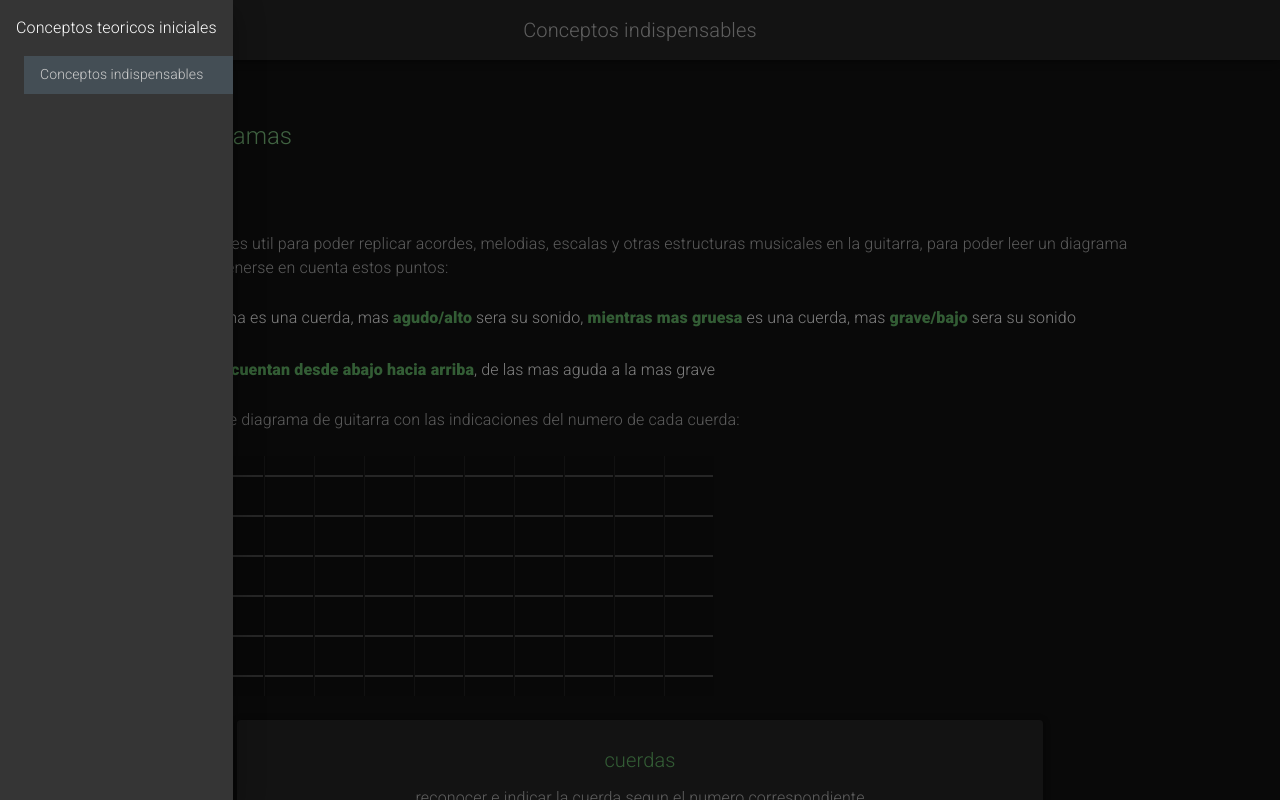
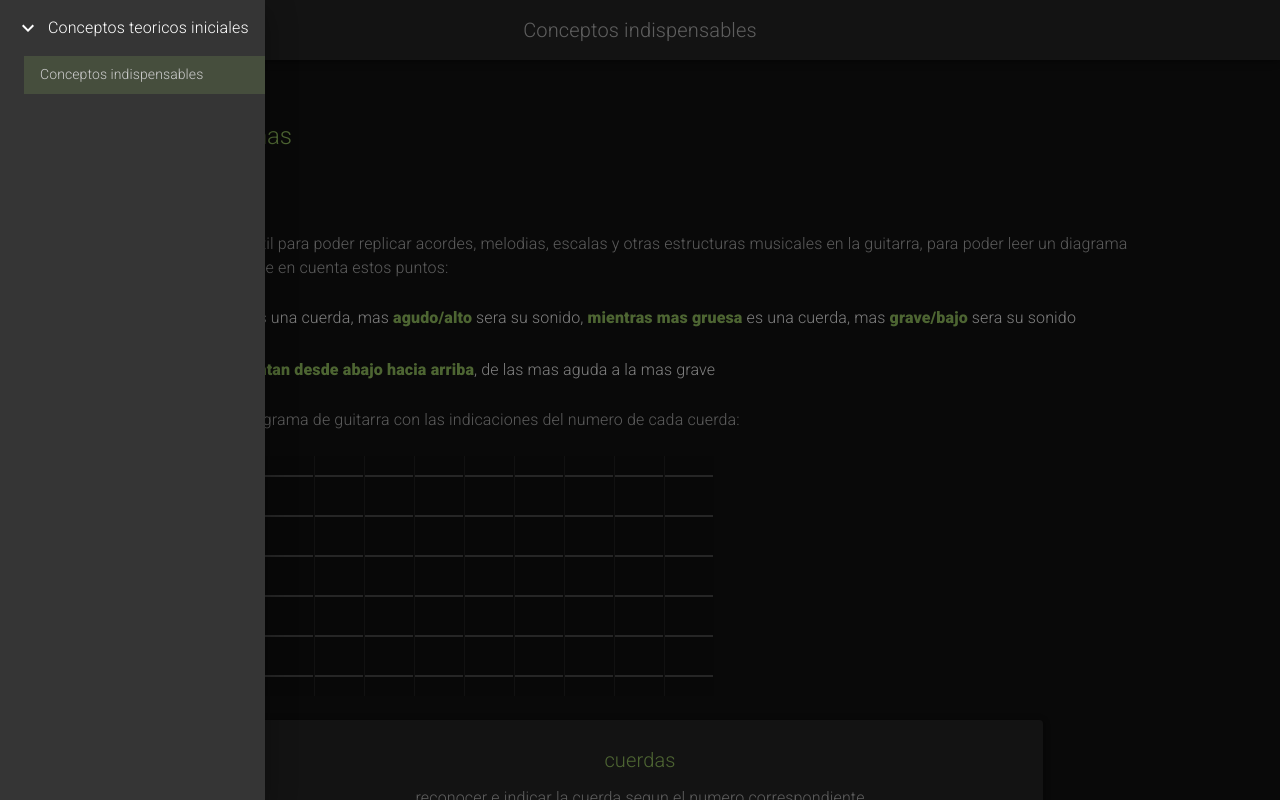
Before and after one commit to radras44/Music_instructor, a Next.js app: page /courses/guitar/S1-L1 in a window 1280 px wide. Both pictures are taken after a click on the button 96 px from the left and 30 px from the top of the page. Shown: the top 800 px of the page. Built offline with nearby package versions, Linux system fonts and the light colour scheme.

Commit message:
probando solucion a error en build de github pages 2

```diff
--- a/src/components/Text.tsx
+++ b/src/components/Text.tsx
@@ -2,14 +2,14 @@ import { robotoMono } from "@/assets/fonts"
 import { TextComponent } from "@/interfaces/baseInterfaces"
 import { LabelImportant } from "@mui/icons-material"
 import { Box, ListItemButton, ListItemIcon, Typography, useTheme } from "@mui/material"
-import { green } from "@mui/material/colors"
+import { green, lightGreen } from "@mui/material/colors"
 import Link from "next/link"
 import { CSSProperties } from "react"
 
 function HighLighter({ text }: { text: string }) {
     const textArray: string[] = text.split("'")
     const textStyles: CSSProperties = {
-        color: green[400],
+        color: lightGreen[400],
         fontWeight: 600
     }
     return (
@@ -49,7 +49,7 @@ function P(props: TextComponent) {
 }
 
 function Title(props: TextComponent) {
-    const textStyles: CSSProperties = { color: "success.light" }
+    const textStyles: CSSProperties = { color: "primary.main" }
     return (
         <Typography variant="h5" className={robotoMono.className} sx={textStyles}>
             {
--- a/src/components/modals/NeckTest.tsx
+++ b/src/components/modals/NeckTest.tsx
@@ -16,7 +16,7 @@ interface TestModalButtonProps extends ButtonProps {
 function TestButton({ onClick, title, questionNum, description }: TestModalButtonProps) {
     const theme = useTheme()
     const titleStyles: CSSProperties = {
-        color : "success.main",
+        color : "primary.main",
         [theme.breakpoints.down("md")] : {fontSize : 14}
     }
     const DescStyles: CSSProperties = {
@@ -193,7 +193,7 @@ function Modal({ useObj, title, description,hiddeFretNumbers }: QuestionModalPro
                                                     count={useObj.questions.length}
                                                     page={testParams.questionNumber + 1}
                                                     hideNextButton hidePrevButton
-                                                    color="success"
+                                                    color="primary"
                                                 />
                                                 <Typography variant="body1">{currentQuestion.question}</Typography>
                                                 {/* mastil */}
--- a/src/components/nav/courseNavbar.tsx
+++ b/src/components/nav/courseNavbar.tsx
@@ -1,6 +1,6 @@
 import { Course, CourseLesson, CourseSection } from "@/interfaces/baseInterfaces";
 import { getLessonRoute } from "@/utils/routerUtils";
-import { AutoStories, Home } from "@mui/icons-material";
+import { AutoStories, Home, KeyboardArrowDown, KeyboardArrowRight } from "@mui/icons-material";
 import { AppBar, Box, Button, Collapse, Drawer, List, ListItem, ListItemButton, ListItemText, Toolbar, Typography } from "@mui/material";
 import Link from "next/link";
 import { CSSProperties, useState } from "react";
@@ -53,6 +53,9 @@ export default function CourseNavbar({ course, currentLesson, currentSectionId }
         fontSize : 25,
         [theme.breakpoints.down("md")] : {fontSize : 22},
     }
+    const DrawerLIStyles : CSSProperties = {
+        display:"flex",gap:1
+    }
     return (
         <AppBar sx={appBarStyles}>
             <Box sx={{flex:1}}>
@@ -61,7 +64,7 @@ export default function CourseNavbar({ course, currentLesson, currentSectionId }
                         <Home sx={iconStyles}/>
                     </Button>
                 </Link>
-                <Button onClick={openDrawer} color="success">
+                <Button onClick={openDrawer} color="secondary">
                     <AutoStories sx={iconStyles}/>
                 </Button>
             </Box>
@@ -83,12 +86,14 @@ export default function CourseNavbar({ course, currentLesson, currentSectionId }
                 <List>
                     {
                         course.sections.map((section, index) => (
-                            <Box key={index}>
-                                <ListItemButton
+                            <Box key={index} >
+                                <ListItemButton sx={DrawerLIStyles}
                                     onClick={() => {
                                         toggleCollapse(index)
                                     }}
                                 >
+                                    {collapses[index] ?  <KeyboardArrowDown/>: <KeyboardArrowRight/>}
+
                                     <Typography>{section.name}</Typography>
                                 </ListItemButton>
                                 <Collapse in={collapses[index]}>
--- a/src/components/themes.tsx
+++ b/src/components/themes.tsx
@@ -2,7 +2,12 @@ import { Container, CssBaseline, ThemeProvider, createTheme } from "@mui/materia
 import React from "react";
 export const darkTheme = createTheme({
     palette: {
-        mode: "dark"
+        mode: "dark",
+        primary : {
+            dark : "#33691e ",
+            main : "#9ccc65",
+            light : "#c5e1a5"
+        }
     }
 })
 
--- a/src/styles/globals.css
+++ b/src/styles/globals.css
@@ -1,7 +1,7 @@
 @import url('https://fonts.googleapis.com/css2?family=Roboto:wght@300;900&display=swap');
 :root {
     --skyBlue : #42a5f5;
-    --green :#8bc34a;
+    --green :#9ccc65;
     --red : #ef5350;
     --yellow : #ffeb3b;
 }
```
